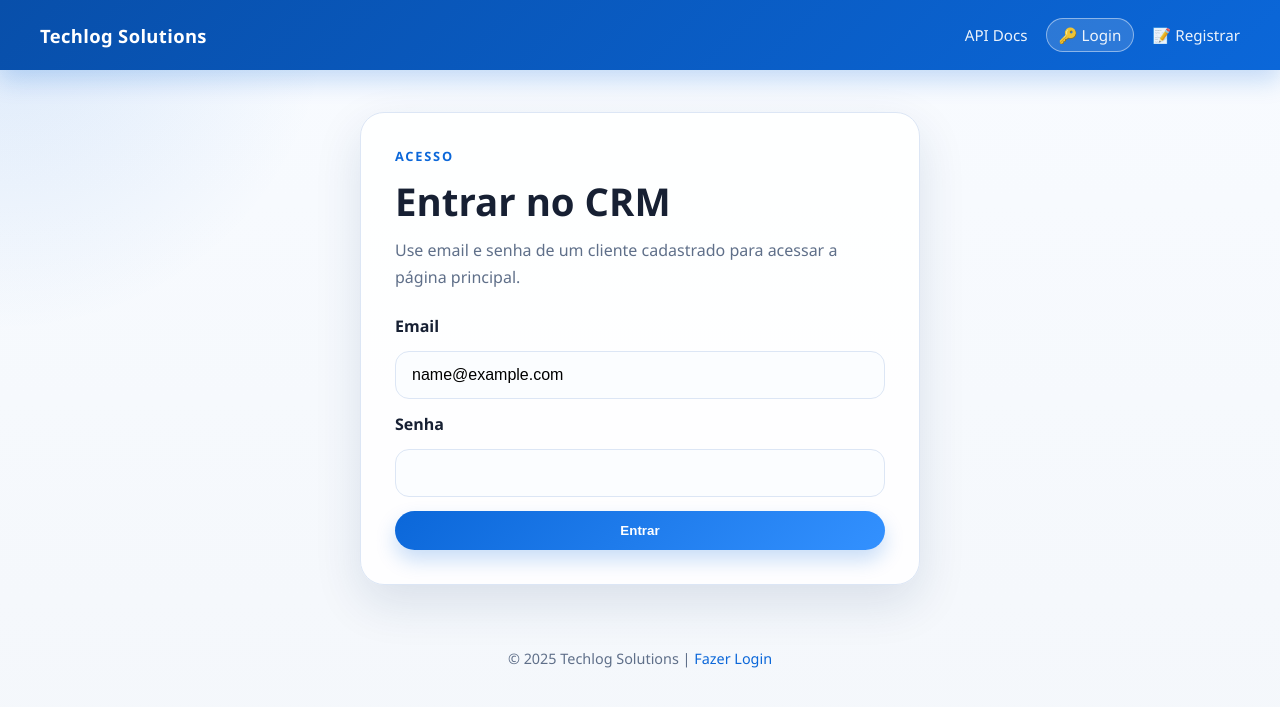
After one commit to felipecesargomes/fastapi-client, a FastAPI app: template app/templates/login.html in a window 1280 px wide. The commit adds this page. Shown: the top 707 px of the page. Run offline with FastAPI, Linux system fonts and the light colour scheme; the template is opened without the code that fills it: most values are stand-ins (such as "Sample title", 1, 10 or a date in 2020).

Commit message:
correcao na tela de login - primeiro cadastro

```diff
--- a/app/main.py
+++ b/app/main.py
@@ -1,9 +1,10 @@
 from typing import Annotated
 
-from fastapi import Depends, FastAPI, Form, HTTPException, Request
+from fastapi import Depends, FastAPI, Form, HTTPException, Request, status
 from fastapi.responses import HTMLResponse, RedirectResponse
 from fastapi.staticfiles import StaticFiles
 from fastapi.templating import Jinja2Templates
+from starlette.middleware.sessions import SessionMiddleware
 
 from app.dependecies import obter_cliente_repositorio
 from app.models.cliente import ClienteCriarAtualizar
@@ -13,56 +14,185 @@ from app.routers import cliente
 app = FastAPI(
     title="Techlog Solutions API",
     description="CRM para Techlog Solutions",
-    version="1.0.0"
+    version="1.0.0",
 )
 
+app.add_middleware(SessionMiddleware, secret_key="techlog-local-secret-key")
 app.mount("/static", StaticFiles(directory="app/static"), name="static")
+
 templates = Jinja2Templates(directory="app/templates")
+app.include_router(cliente.router)
 
-app.include_router(cliente.router)
+
+def _usuario_logado(request: Request) -> bool:
+    return request.session.get("cliente_id") is not None
+
+
+def _contexto_base(request: Request, **contexto_extra):
+    contexto = {
+        "versao": app.version,
+        "usuario_logado": _usuario_logado(request),
+        "nome_usuario": request.session.get("cliente_nome"),
+        "pode_registrar": False,
+    }
+    contexto.update(contexto_extra)
+    return contexto
+
+
+def _redirecionar_login() -> RedirectResponse:
+    return RedirectResponse(url="/login", status_code=303)
+
 
 @app.get("/")
 async def health_check():
     return {"status": "OK"}
 
+
 @app.get("/front", response_class=HTMLResponse)
 async def front_page(request: Request):
-    return templates.TemplateResponse(request=request, name="index.html", context={"versao": app.version})
+    if not _usuario_logado(request):
+        return _redirecionar_login()
+
+    return templates.TemplateResponse(
+        request=request,
+        name="index.html",
+        context=_contexto_base(request),
+    )
+
+
+@app.get("/login", response_class=HTMLResponse)
+async def login_form(
+    request: Request,
+    cliente_repositorio: Annotated[ClienteRepositorio, Depends(obter_cliente_repositorio)],
+):
+    if _usuario_logado(request):
+        return RedirectResponse(url="/front", status_code=303)
+
+    return templates.TemplateResponse(
+        request=request,
+        name="login.html",
+        context=_contexto_base(
+            request,
+            email="",
+            erro=None,
+            pode_registrar=True,
+        ),
+    )
+
+@app.post("/login", response_class=HTMLResponse)
+async def login_submit(
+    request: Request,
+    cliente_repositorio: Annotated[ClienteRepositorio, Depends(obter_cliente_repositorio)],
+    email: str = Form(...),
+    senha: str = Form(...),
+):
+    cliente = await cliente_repositorio.autenticar_cliente(email=email, senha=senha)
+    if cliente is not None:
+        request.session["cliente_id"] = cliente.id_
+        request.session["cliente_nome"] = cliente.nome
+        return RedirectResponse(url="/front", status_code=303)
+
+    pode_registrar = True
+
+    return templates.TemplateResponse(
+        request=request,
+        name="login.html",
+        context=_contexto_base(
+            request,
+            email=email,
+            erro="Email ou senha inválidos.",
+            pode_registrar=pode_registrar,
+        ),
+        status_code=401,
+    )
+
+
+@app.get("/register", response_class=HTMLResponse)
+async def register_form(
+    request: Request,
+    cliente_repositorio: Annotated[ClienteRepositorio, Depends(obter_cliente_repositorio)],
+):
+    return templates.TemplateResponse(
+        request=request,
+        name="novo_cliente.html",
+        context=_contexto_base(
+            request,
+            cliente=None,
+            form_action="/register",
+            page_title="Registrar usuário",
+            submit_label="Registrar",
+            pode_registrar=True,
+        ),
+    )
+
+
+@app.post("/register")
+async def register_submit(
+    request: Request,
+    cliente_repositorio: Annotated[ClienteRepositorio, Depends(obter_cliente_repositorio)],
+    nome: str = Form(...),
+    email: str = Form(...),
+    telefone: str = Form(...),
+    senha: str = Form(...),
+):
+    cliente = ClienteCriarAtualizar(nome=nome, email=email, telefone=telefone, senha=senha)
+    cliente_criado = await cliente_repositorio.criar_cliente(cliente)
+
+    request.session["cliente_id"] = cliente_criado.id_
+    request.session["cliente_nome"] = cliente_criado.nome
+    return RedirectResponse("/front", status_code=status.HTTP_303_SEE_OTHER)
+
+
+@app.get("/logout")
+async def logout(request: Request):
+    request.session.clear()
+    return RedirectResponse(url="/login", status_code=303)
 
 @app.get("/clientes", response_class=HTMLResponse)
 async def listar_clientes_html(
     request: Request,
     cliente_repositorio: Annotated[ClienteRepositorio, Depends(obter_cliente_repositorio)],
 ):
+    if not _usuario_logado(request):
+        return _redirecionar_login()
+
     clientes = await cliente_repositorio.listar_clientes()
     return templates.TemplateResponse(
         request=request,
         name="clientes.html",
-        context={"clientes": clientes, "versao": app.version},
+        context=_contexto_base(request, clientes=clientes),
     )
 
 @app.get("/clientes/novo", response_class=HTMLResponse)
 async def novo_cliente_form(request: Request):
+    if not _usuario_logado(request):
+        return _redirecionar_login()
+
     return templates.TemplateResponse(
         request=request,
         name="novo_cliente.html",
-        context={
-            "cliente": None,
-            "form_action": "/clientes/novo",
-            "page_title": "Novo Cliente",
-            "submit_label": "Salvar cliente",
-            "versao": app.version,
-        },
+        context=_contexto_base(
+            request,
+            cliente=None,
+            form_action="/clientes/novo",
+            page_title="Novo Cliente",
+            submit_label="Salvar cliente",
+        ),
     )
 
 @app.post("/clientes/novo")
 async def criar_cliente_html(
+    request: Request,
     cliente_repositorio: Annotated[ClienteRepositorio, Depends(obter_cliente_repositorio)],
     nome: str = Form(...),
     email: str = Form(...),
     telefone: str = Form(...),
+    senha: str = Form(...),
 ):
-    cliente = ClienteCriarAtualizar(nome=nome, email=email, telefone=telefone)
+    if not _usuario_logado(request):
+        return _redirecionar_login()
+
+    cliente = ClienteCriarAtualizar(nome=nome, email=email, telefone=telefone, senha=senha)
     await cliente_repositorio.criar_cliente(cliente)
     return RedirectResponse("/clientes", status_code=303)
 
@@ -72,6 +202,9 @@ async def editar_cliente_form(
     request: Request,
     cliente_repositorio: Annotated[ClienteRepositorio, Depends(obter_cliente_repositorio)],
 ):
+    if not _usuario_logado(request):
+        return _redirecionar_login()
+
     cliente = await cliente_repositorio.obter_cliente(cliente_id)
     if cliente is None:
         raise HTTPException(status_code=404, detail="Cliente não encontrado")
@@ -79,24 +212,29 @@ async def editar_cliente_form(
     return templates.TemplateResponse(
         request=request,
         name="novo_cliente.html",
-        context={
-            "cliente": cliente,
-            "form_action": f"/clientes/{cliente_id}/editar",
-            "page_title": "Editar Cliente",
-            "submit_label": "Salvar alterações",
-            "versao": app.version,
-        },
+        context=_contexto_base(
+            request,
+            cliente=cliente,
+            form_action=f"/clientes/{cliente_id}/editar",
+            page_title="Editar Cliente",
+            submit_label="Salvar alterações",
+        ),
     )
 
 @app.post("/clientes/{cliente_id}/editar")
 async def editar_cliente_html(
     cliente_id: int,
+    request: Request,
     cliente_repositorio: Annotated[ClienteRepositorio, Depends(obter_cliente_repositorio)],
     nome: str = Form(...),
     email: str = Form(...),
     telefone: str = Form(...),
+    senha: str = Form(...),
 ):
-    cliente = ClienteCriarAtualizar(nome=nome, email=email, telefone=telefone)
+    if not _usuario_logado(request):
+        return _redirecionar_login()
+
+    cliente = ClienteCriarAtualizar(nome=nome, email=email, telefone=telefone, senha=senha)
     cliente_atualizado = await cliente_repositorio.atualizar_cliente(cliente_id, cliente)
     if cliente_atualizado is None:
         raise HTTPException(status_code=404, detail="Cliente não encontrado")
--- a/app/models/cliente.py
+++ b/app/models/cliente.py
@@ -1,4 +1,5 @@
 from pydantic import BaseModel
+
 
 class Cliente(BaseModel):
     id_: int
@@ -6,7 +7,9 @@ class Cliente(BaseModel):
     email: str
     telefone: str
 
+
 class ClienteCriarAtualizar(BaseModel):
     nome: str
     email: str
     telefone: str
+    senha: str
--- a/app/static/css/style.css
+++ b/app/static/css/style.css
@@ -52,6 +52,17 @@ nav .nav-links a {
 }
 
 nav .nav-links a:hover { color: white; }
+
+nav .nav-links .btn-nav-login {
+    border: 1px solid rgba(255, 255, 255, 0.45);
+    background: rgba(255, 255, 255, 0.14);
+    padding: 6px 12px;
+    border-radius: 999px;
+}
+
+nav .nav-links .btn-nav-login:hover {
+    background: rgba(255, 255, 255, 0.24);
+}
 
 .hero,
 .page-shell,
@@ -211,6 +222,10 @@ tbody tr:hover {
     padding: 34px;
 }
 
+.auth-card {
+    width: min(560px, 100%);
+}
+
 .form-header {
     margin-bottom: 24px;
 }
@@ -274,6 +289,22 @@ tbody tr:hover {
     color: var(--primary-dark);
 }
 
+.alert-error {
+    margin: 8px 0 16px;
+    padding: 12px 14px;
+    border-radius: 12px;
+    border: 1px solid #f4b4b4;
+    background: #fff4f4;
+    color: #b02626;
+    font-weight: 600;
+}
+
+.demo-hint {
+    margin-top: 16px;
+    color: var(--muted);
+    font-size: 0.9rem;
+}
+
 footer {
     text-align: center;
     font-size: 0.9rem;
--- a/app/templates/index.html
+++ b/app/templates/index.html
@@ -10,10 +10,17 @@
     <nav>
         <a class="logo" href="/front">Techlog Solutions</a>
         <div class="nav-links">
+            {% if usuario_logado %}
             <a href="/clientes">Clientes</a>
+            {% endif %}
             <a href="/docs">API Docs</a>
-            <a href="#">🔑 Login</a>
-            <a href="#">📝 Registrar</a>
+            {% if usuario_logado %}
+            <span>Ola, {{ nome_usuario }}</span>
+            <a class="btn-nav-login" href="/logout">Sair</a>
+            {% else %}
+            <a class="btn-nav-login" href="/login">🔑 Login</a>
+            <a href="/register">📝 Registrar</a>
+            {% endif %}
         </div>
     </nav>
 
@@ -29,7 +36,7 @@
             <div class="icon">👥</div>
             <h3>Gerenciar Clientes</h3>
             <p>Cadastre, visualize e gerencie clientes do sistema.</p>
-            <a href="/clientes">Acessar</a>
+            <a href="{% if usuario_logado %}/clientes{% else %}/login{% endif %}">Acessar</a>
         </div>
         <div class="card">
             <div class="icon">📚</div>
@@ -41,7 +48,12 @@
     {% endblock %}
 
     <footer>
-        &copy; 2025 Techlog Solutions | <a href="#">Fazer Login</a>
+        &copy; 2025 Techlog Solutions |
+        {% if usuario_logado %}
+        <a href="/logout">Sair</a>
+        {% else %}
+        <a href="/login">Fazer Login</a>
+        {% endif %}
     </footer>
 </body>
 </html>
--- /dev/null
+++ b/app/templates/login.html
@@ -0,0 +1,33 @@
+{% extends "index.html" %}
+{% block content %}
+<section class="page-shell form-shell">
+    <div class="form-card auth-card">
+        <div class="form-header">
+            <p class="eyebrow">Acesso</p>
+            <h2>Entrar no CRM</h2>
+            <p class="section-copy">Use email e senha de um cliente cadastrado para acessar a página principal.</p>
+        </div>
+
+        {% if erro %}
+        <div class="alert-error">{{ erro }}</div>
+        {% endif %}
+
+        <form method="post" action="/login" class="client-form">
+            <label for="email">Email</label>
+            <input id="email" type="email" name="email" value="{{ email }}" required>
+
+            <label for="senha">Senha</label>
+            <input id="senha" type="password" name="senha" required>
+
+            <button type="submit" class="btn btn-primary">Entrar</button>
+        </form>
+
+        {% if pode_registrar %}
+        <p class="demo-hint">Nenhum usuário cadastrado ainda.</p>
+        <div class="form-actions">
+            <a href="/register" class="btn btn-secondary">Registrar primeiro usuário</a>
+        </div>
+        {% endif %}
+    </div>
+</section>
+{% endblock %}
--- a/requirements.txt
+++ b/requirements.txt
@@ -3,3 +3,4 @@ jinja2
 uvicorn[standard]
 sqlite-utils
 python-multipart
+itsdangerous
```
Also changed, not shown: app/bd/local.py (+9 -1 lines), app/repository/cliente.py (+25 -4 lines), app/templates/novo_cliente.html (+7 -0 lines).
